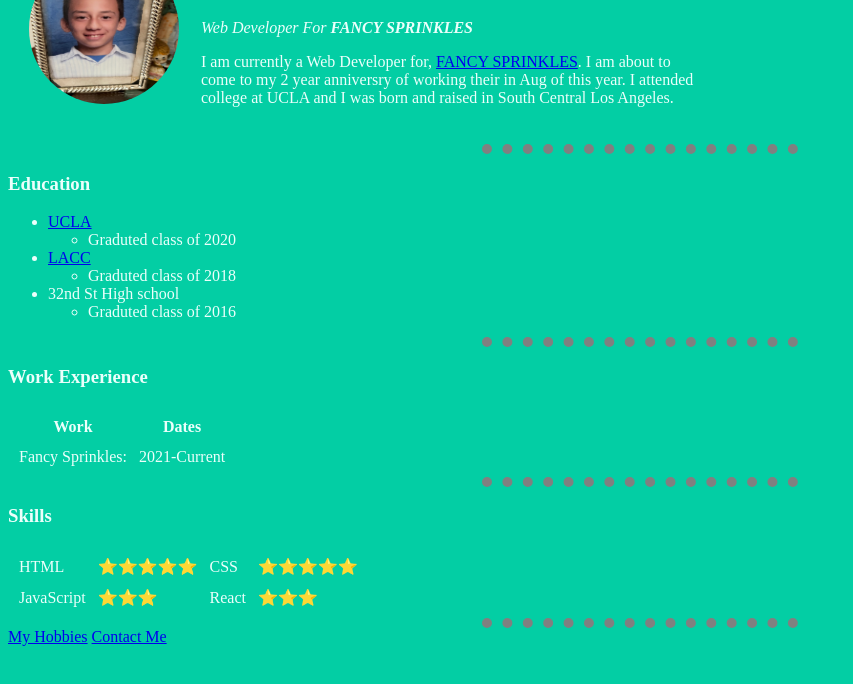
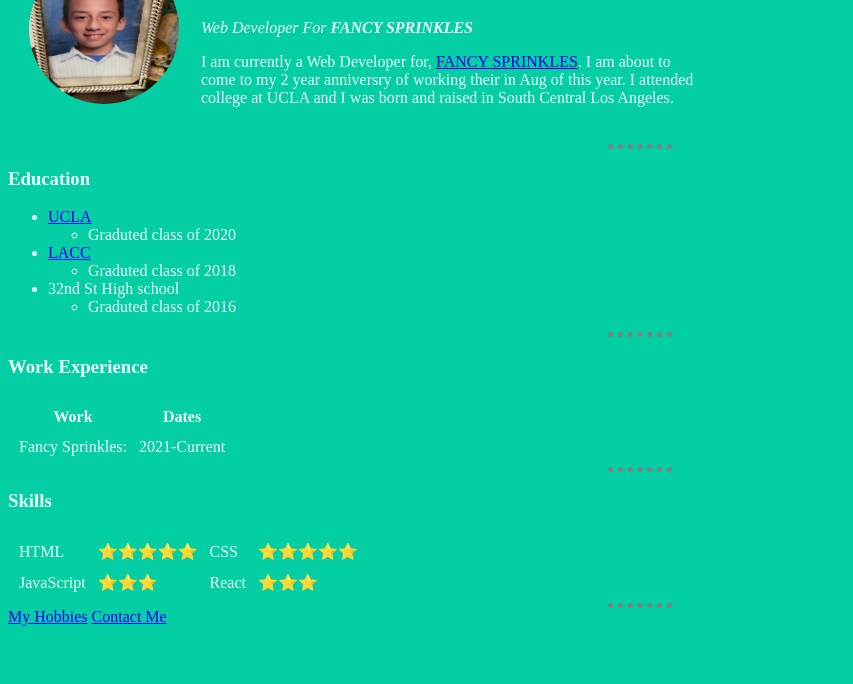
Before and after one commit to ajosvargas/personal_site_2, a plain HTML site: page index.html in a window 1280 px wide. Shown: the part 90-774 px from the top of the page, without its empty margins (0-853 px from the left). Drawn offline with Linux system fonts and the light colour scheme.

Commit message:
external style sheets

```diff
--- /dev/null
+++ b/assets/main_style.css
@@ -0,0 +1,2 @@
+body {background-color: #03CEA4; color: #EBFFFB;}
+hr {border-style: none; border-top-style: dotted; color: gray; width: 5%; margin: 0 auto; border-width: 5px;}
--- a/index.html
+++ b/index.html
@@ -5,10 +5,7 @@
     <meta http-equiv="X-UA-Compatible" content="IE=edge">
     <meta name="viewport" content="width=device-width, initial-scale=1.0">
     <title>Alex Vargas CV</title>
-    <style>
-        body {background-color: #03CEA4; color: #EBFFFB;}
-        hr {border-style: none; border-top-style: dotted; color: gray; width: 25%; margin: 0 auto; border-width: 10px;}
-    </style>
+    <link rel="stylesheet" href="assets/main_style.css">
 </head>
 <body>
     <table cellspacing="20">
```
Also changed, not shown: contact-me.html (+1 -0 lines), hobbies.html (+1 -0 lines).
